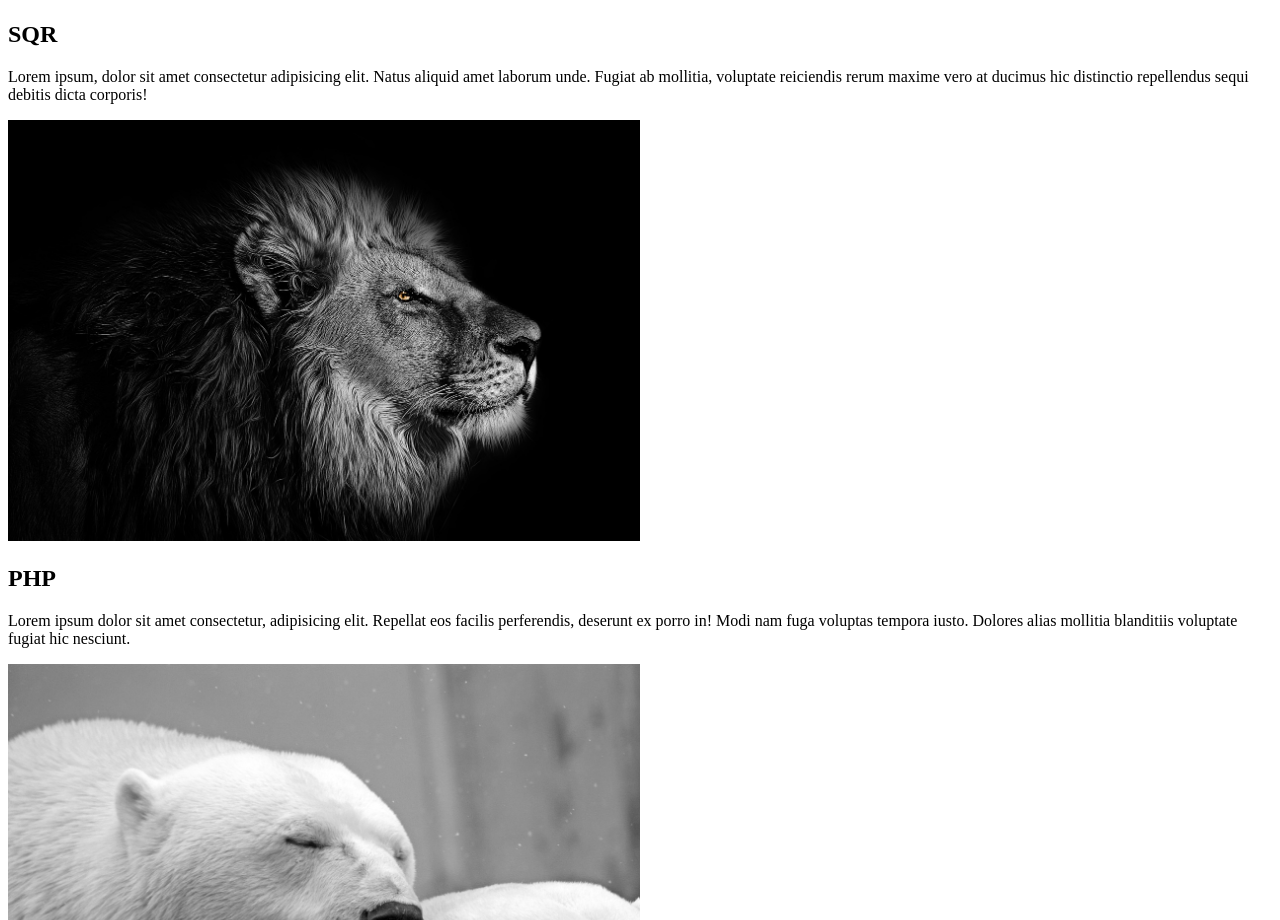
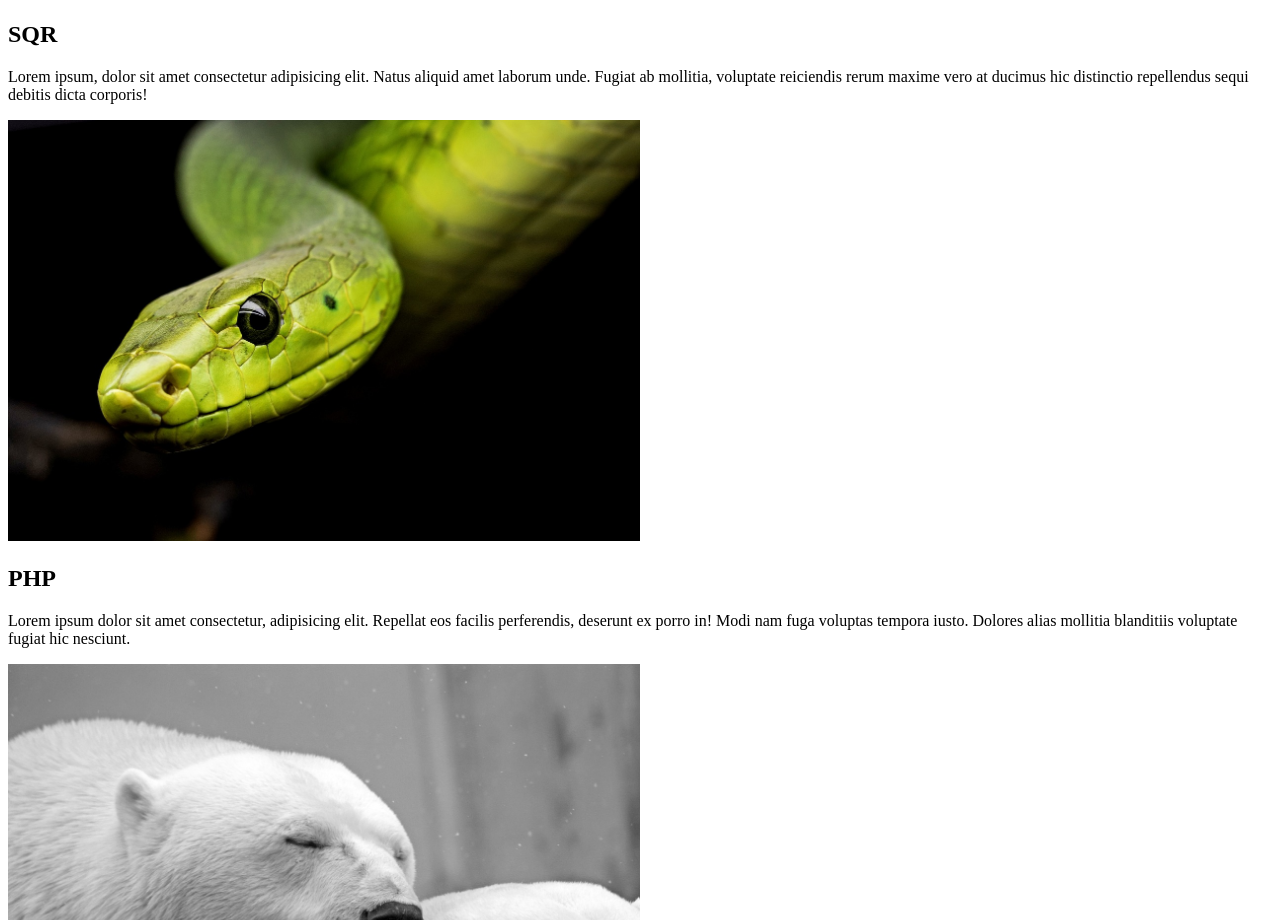
Before and after one commit to hagi05na/Mysite, a plain HTML site: page index.html in a window 1280 px wide. Shown: the part 2265-3185 px from the top of the page. Drawn offline with Linux system fonts and the light colour scheme.

Commit message:
Add files via upload

```diff
--- a/index.html
+++ b/index.html
@@ -74,7 +74,7 @@
                         mollitia, voluptate reiciendis rerum maxime vero at ducimus hic distinctio repellendus sequi
                         debitis
                         dicta corporis!</p>
-                    <img src="git.jpg" style="width: 50%;">
+                    <img src="sql.jpg" style="width: 50%;">
                 </div>
                 <div>
                     <h2>PHP</h2>
```
